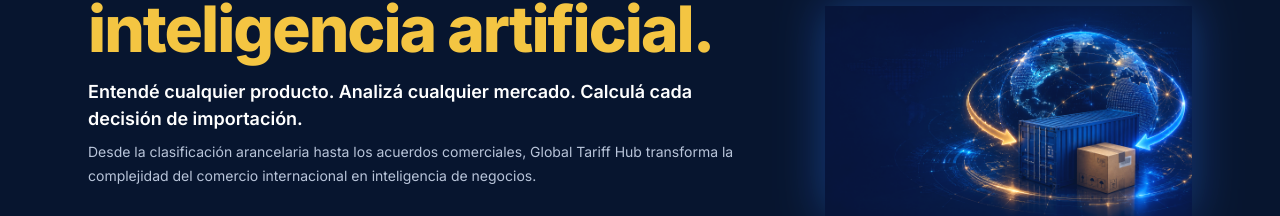
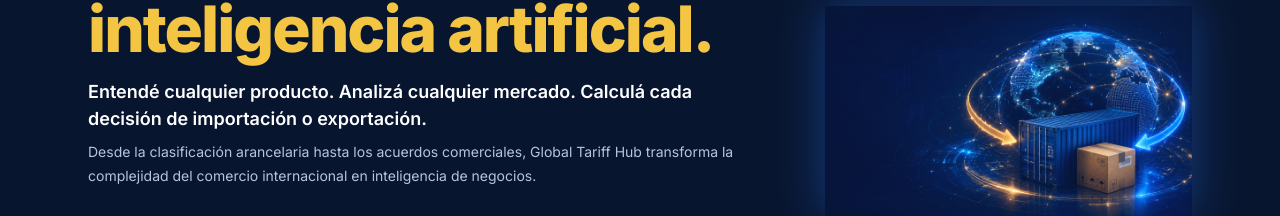
Before and after one commit to Amver8560/globaltariffhub-v2, a Next.js app: page / in a window 1280 px wide. Shown: the part 394-610 px from the top of the page. Built offline with nearby package versions, Linux system fonts and the light colour scheme.

Commit message:
Corrige hero: agrega 'o exportación' en subtítulo ES y EN
Co-Authored-By: Claude Sonnet 4.6 <noreply@anthropic.com>

```diff
--- a/app/page.tsx
+++ b/app/page.tsx
@@ -25,7 +25,7 @@ const T = {
     eyebrow:     "PRÓXIMAMENTE",
     h1a:         "Inteligencia comercial global",
     h1b:         "potenciada por inteligencia artificial.",
-    sub:         "Entendé cualquier producto. Analizá cualquier mercado. Calculá cada decisión de importación.",
+    sub:         "Entendé cualquier producto. Analizá cualquier mercado. Calculá cada decisión de importación o exportación.",
     sub2:        "Desde la clasificación arancelaria hasta los acuerdos comerciales, Global Tariff Hub transforma la complejidad del comercio internacional en inteligencia de negocios.",
     tagline:     "From Product to Trade Intelligence™",
     flow: [
@@ -110,7 +110,7 @@ const T = {
     eyebrow:     "COMING SOON",
     h1a:         "AI-Powered Global",
     h1b:         "Trade Intelligence.",
-    sub:         "Understand any product. Analyze any market. Calculate every import decision.",
+    sub:         "Understand any product. Analyze any market. Calculate every import or export decision.",
     sub2:        "From tariff classification to trade agreements, Global Tariff Hub transforms international trade complexity into business intelligence.",
     tagline:     "From Product to Trade Intelligence™",
     flow: [
```
